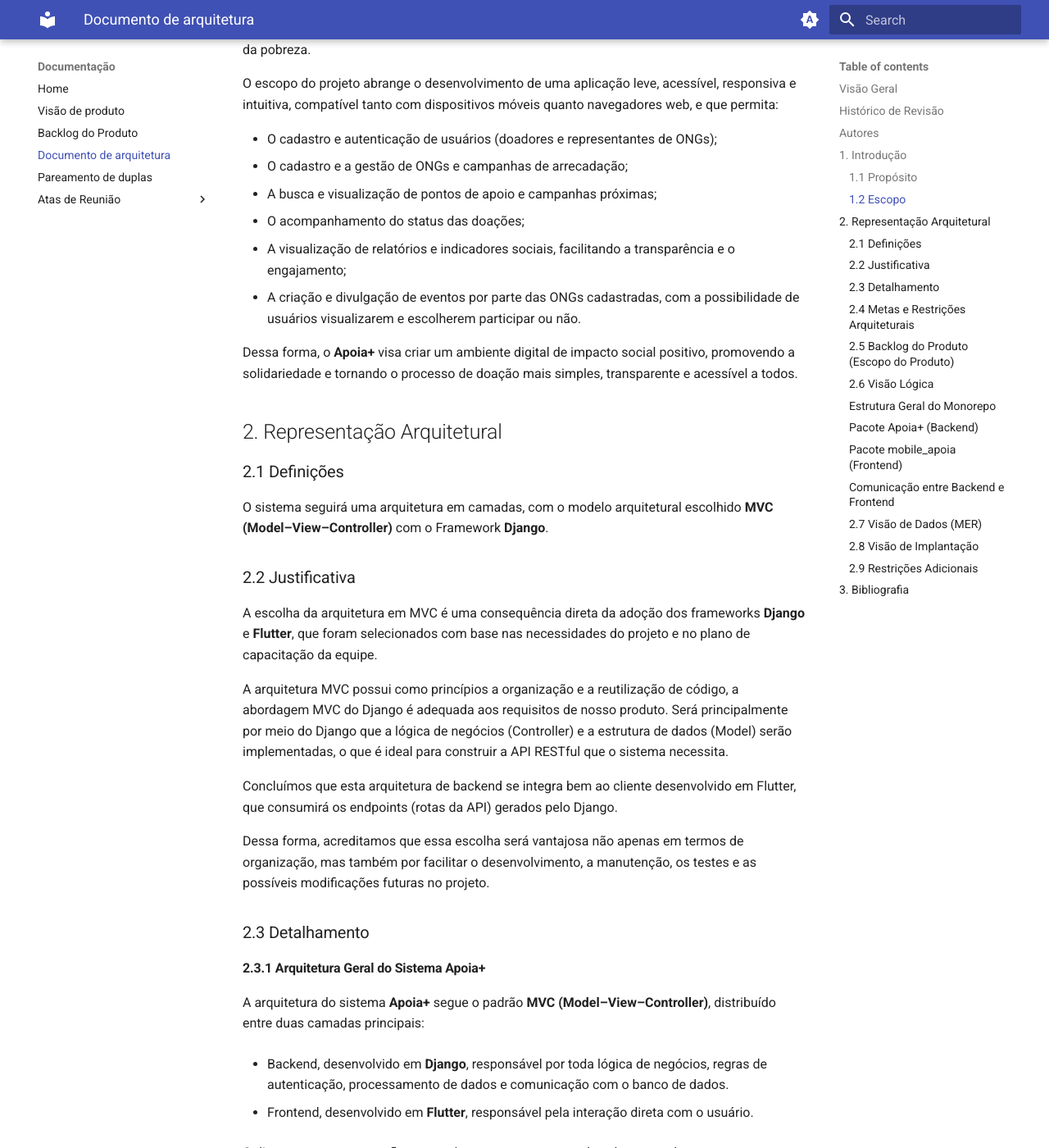
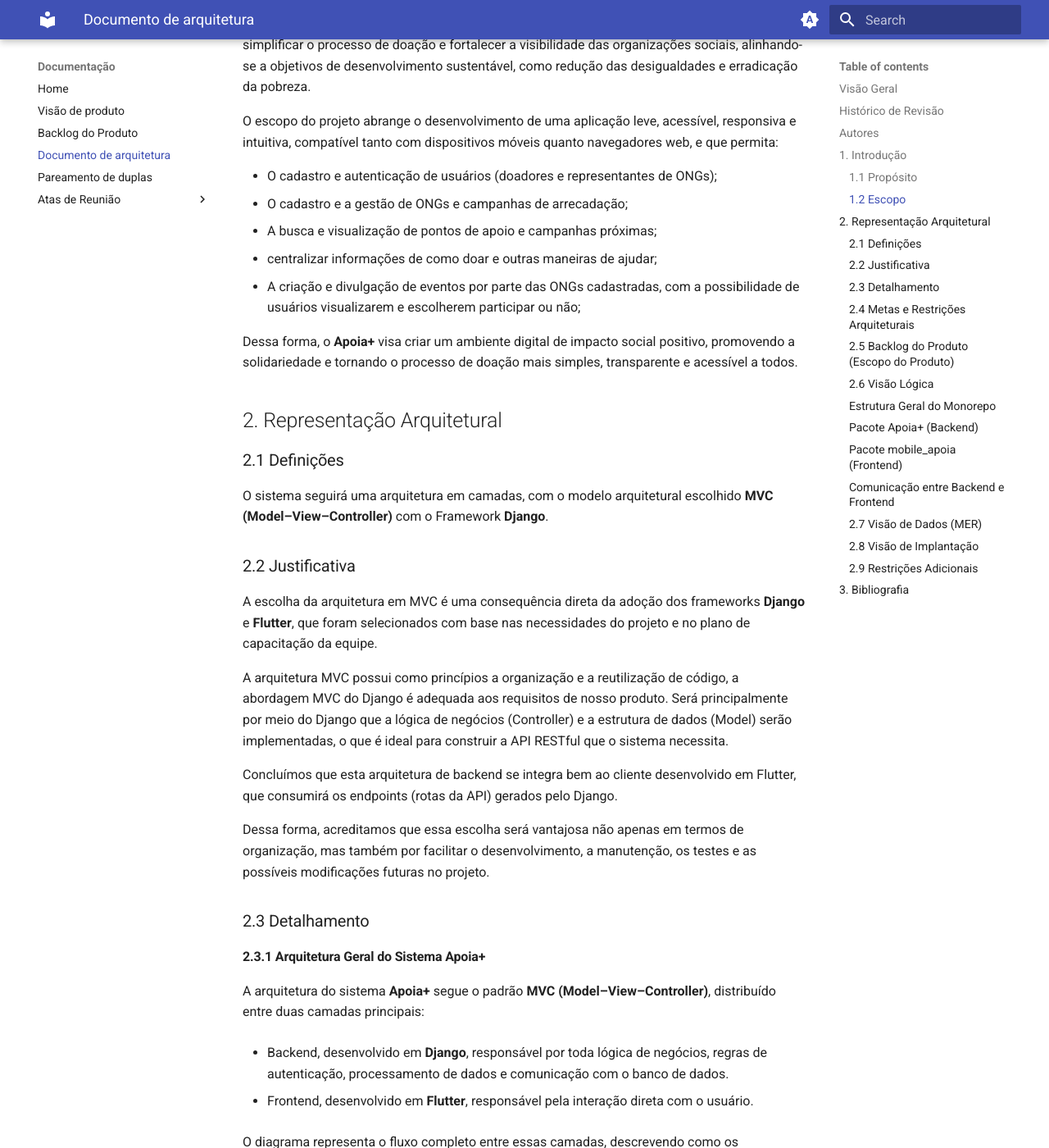
Before and after one commit to FGA0138-MDS-Ajax/2025.2-Gilgamesh, an MkDocs documentation site: the page built from docs/Arquitetura/Documento_Arquitetura.md, in a window 1280 px wide and 1400 px high, scrolled down 2323 px. Shown: the whole window at 82% size. Built offline with MkDocs 1.6.1 and Material for MkDocs 9.7.7, drawn with Linux system fonts in a browser that asks for light colours; some of the changed text lies outside the part shown.

Commit message:
Revise Documento Arquitetura with new updates
Updated the architecture document with new topics and refined existing content for clarity.

```diff
--- a/docs/Arquitetura/Documento_Arquitetura.md
+++ b/docs/Arquitetura/Documento_Arquitetura.md
@@ -57,9 +58,8 @@
 * O cadastro e autenticação de usuários (doadores e representantes de ONGs);
 * O cadastro e a gestão de ONGs e campanhas de arrecadação;
 * A busca e visualização de pontos de apoio e campanhas próximas;
-* O acompanhamento do status das doações;
-* A visualização de relatórios e indicadores sociais, facilitando a transparência e o engajamento;
-* A criação e divulgação de eventos por parte das ONGs cadastradas, com a possibilidade de usuários visualizarem e escolherem participar ou não.
+* centralizar informações de como doar e outras maneiras de ajudar;
+* A criação e divulgação de eventos por parte das ONGs cadastradas, com a possibilidade de usuários visualizarem e escolherem participar ou não;
 
 Dessa forma, o **Apoia+** visa criar um ambiente digital de impacto social positivo, promovendo a solidariedade e tornando o processo de doação mais simples, transparente e acessível a todos.
 
@@ -97,8 +97,9 @@
 
 * Telas de login e cadastro
 * Listagem de usuários
-* Relatórios
 * Tela de criação de eventos
+* Tela de edição de perfil
+* Tela de perfil informativo para ongs
 * Visualização de dados gerais do sistema
 
 A **View** tem como função consumir os endpoints fornecidos pelo **Django** e renderizar no aplicativo as informações retornadas pela API.
@@ -163,10 +163,9 @@
 * Sistema de cadastro e login;
 * Perfil público com informações pertinentes para voluntários e ONGs;
 * CRUD (Create, Read, Update e Delete) de eventos para ONGs;
-* Divulgação de eventos usando a localização do usuário como referência;
+* Divulgação de eventos;
 * Possibilidade de se inscrever antecipadamente em eventos;
 * Geração de uma lista com participantes com presença confirmada no evento;
-* Mapa interativo para melhor experiência dos usuários.
 
 Essas funcionalidades surgem para permitir uma maior integração entres voluntários e ONGs, assim centralizando distribuição de informações em apenas um canal de comunicação. A partir disso, a escolha arquitetural do produto surge em razão da experiencia prévia da equipe, assim escolhendo modelo **MVC (Model–View–Controller)**, portanto essa escolha juntamente com a decisão de adotar o *framework* **Django**, estabeleceu o padrão final sendo o **MVC (Model–View–Controller)** para o framework escolhido.
 
```
Also changed, not shown: other parts of docs/Arquitetura/Documento_Arquitetura.md (+1 -1 lines).
